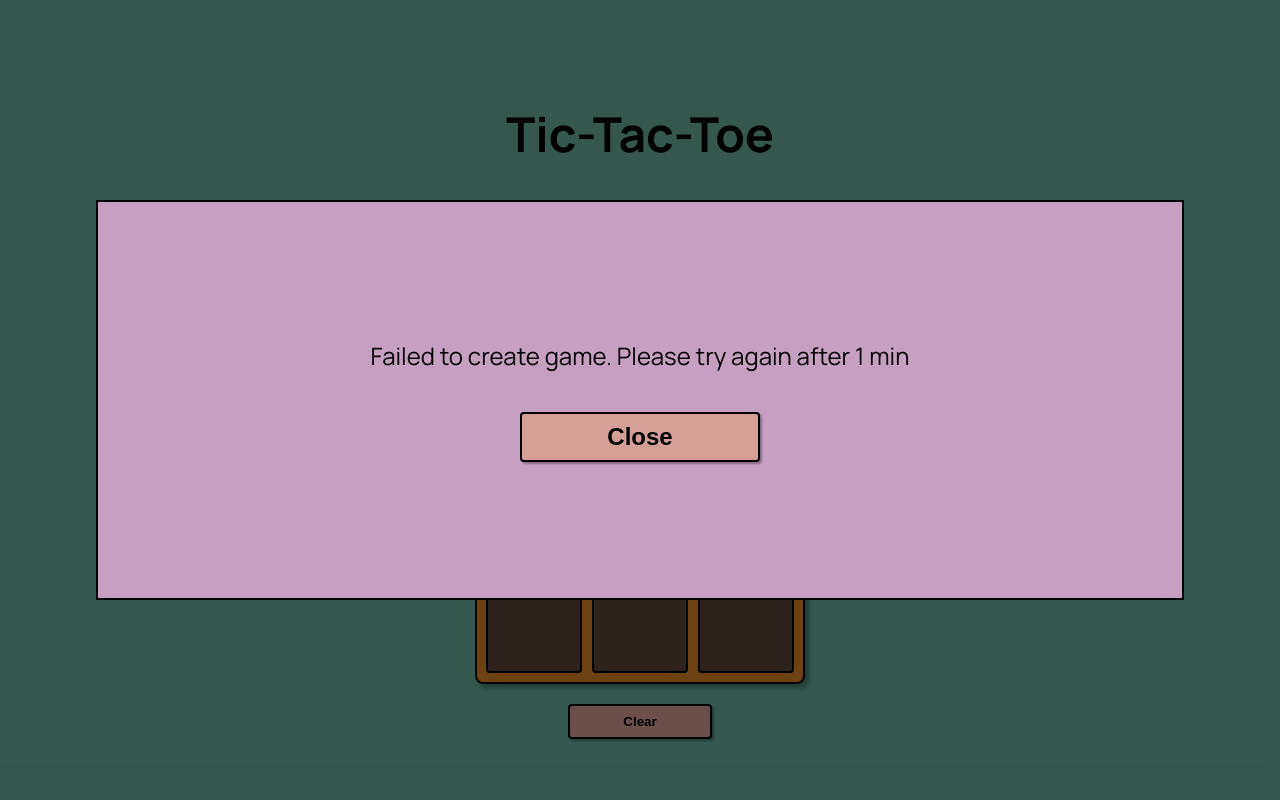
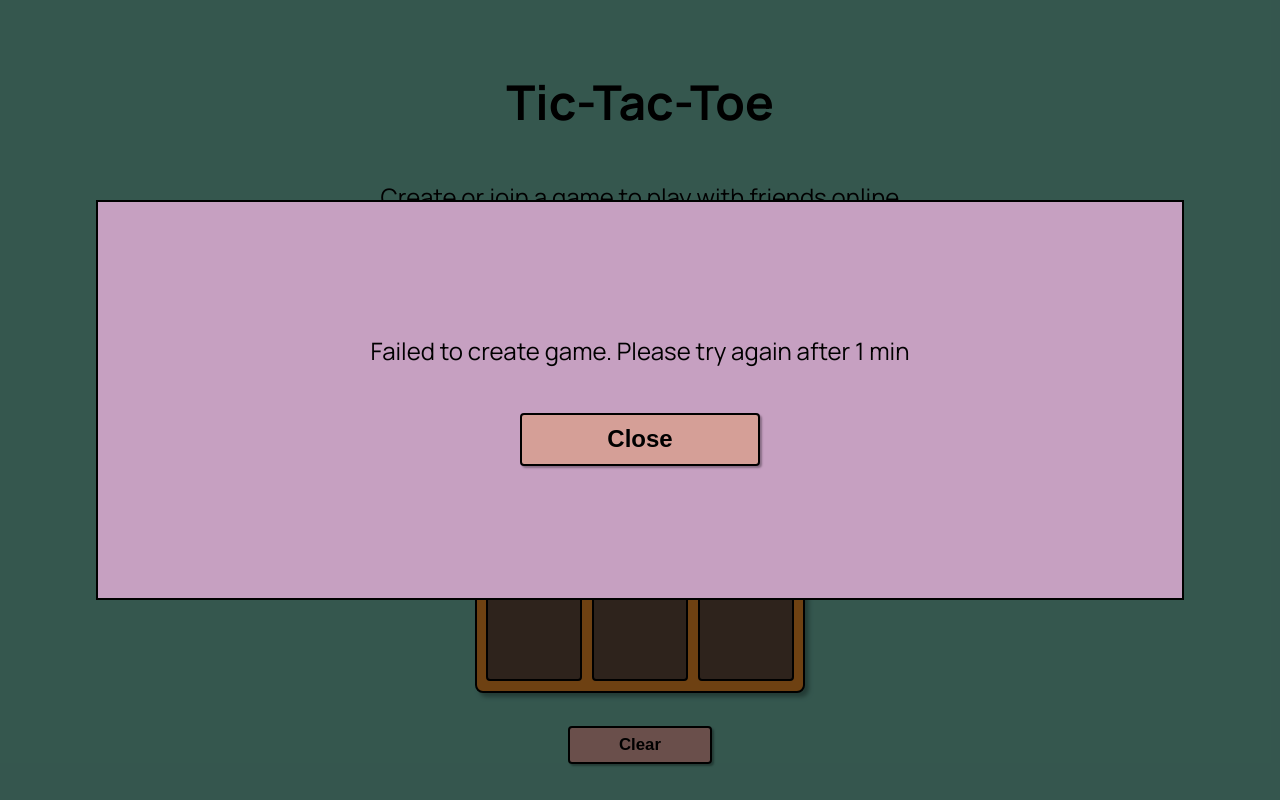
Before and after one commit to FireWindCyclone/Online-TTT, a website built with Vite: page frontend/index.html in a window 1280 px wide. Both pictures are taken after a click on the button "Create". Built offline with nearby package versions, Linux system fonts and the light colour scheme; no server answers.

Commit message:
feat(ui): better ui scaling

```diff
--- a/frontend/src/styles/base.css
+++ b/frontend/src/styles/base.css
@@ -29,15 +29,15 @@
 }
 
 body {
-	min-height: 100dvh;
+	min-height: 100svh;
 	gap: calc(var(--container-spacing));
 	font-family: "GameFont", fantasy;
 	background: var(--bg);
 }
 
 header {
-	gap: var(--container-spacing);
-	padding-top: calc(var(--container-spacing));
+	gap: calc(var(--container-spacing) * 0.7);
+	padding-top: calc(var(--container-spacing) * 0.5);
 	& > h1 {
 		font-size: var(--title-size);
 	}
@@ -66,7 +66,7 @@ dialog {
 
 dialog,
 form {
-	gap: calc(var(--container-spacing));
+	gap: calc(var(--container-spacing) * 0.7);
 }
 
 .game-status {
--- a/frontend/src/styles/board.css
+++ b/frontend/src/styles/board.css
@@ -1,5 +1,8 @@
 .player-type {
 	list-style: none;
+	& li {
+		font-size: calc(var(--title-size) * 0.4);
+	}
 	& li:first-child {
 		background: var(--color-x);
 	}
@@ -13,8 +16,9 @@
 	grid-template-columns: repeat(3, var(--cell-size));
 	grid-template-rows: repeat(3, var(--cell-size));
 	background: var(--board-bg);
-	gap: calc(var(--title-size) * 0.2);
-	padding: 9px;
+	--line-size: calc(var(--title-size) * 0.2);
+	gap: var(--line-size);
+	padding: var(--line-size);
 	border: 2.5px solid;
 	border-radius: 8px;
 	box-shadow: 4px 4px 4px color-mix(in oklab, var(--bg), black 24%);
--- a/frontend/src/styles/buttons.css
+++ b/frontend/src/styles/buttons.css
@@ -18,9 +18,11 @@ button {
 		border-color: black;
 	}
 }
+
 .btn {
 	width: calc(var(--title-size) * 3);
-	height: 35px;
+	height: calc(var(--title-size) * 0.8);
+	font-size: calc(var(--title-size) * 0.35);
 	cursor: pointer;
 	@media (hover: hover) {
 		&:hover {
@@ -50,13 +52,6 @@ button {
 	--btn-bg: var(--reset-bg);
 }
 
-.code-input,
-dialog .btn {
-	font-size: calc(var(--title-size) * 0.5);
-	width: calc(var(--title-size) * 5);
-	height: 50px;
-}
-
 .btn,
 .code-input,
 .player-type li {
@@ -65,3 +60,10 @@ dialog .btn {
 	border-radius: 4px;
 	box-shadow: 2px 2px 2px color-mix(in oklab, var(--bg), black 24%);
 }
+
+.code-input,
+dialog .btn {
+	font-size: calc(var(--title-size) * 0.5);
+	width: calc(var(--title-size) * 5);
+	height: calc(var(--title-size) * 1.1);
+}
--- a/frontend/src/styles/toasts.css
+++ b/frontend/src/styles/toasts.css
@@ -17,7 +17,7 @@
 	border-radius: 4px;
 	line-height: 1;
 	padding: 10px;
-	font-size: calc(var(--title-size) * 0.3);
+	font-size: calc(var(--title-size) * 0.4);
 	font-weight: bold;
 	text-align: center;
 	animation: toast-in 150ms ease;
--- a/frontend/src/styles/variables.css
+++ b/frontend/src/styles/variables.css
@@ -8,8 +8,8 @@
 	--join-bg: oklch(0.75 0.174 29.047);
 	--reset-bg: oklch(0.75 0.066 27.292);
 	--toast-bg: oklch(0.7 0.03 70.71);
-	--cell-size: 6rem;
-	--title-size: 3rem;
-	--container-spacing: 5vh;
-	--cell-content-size: 5rem;
+	--title-size: clamp(2rem, 14svh, 1.5rem + 3svh);
+	--container-spacing: clamp(2rem, 5svh + 2vw, 5rem);
+	--cell-size: calc(var(--title-size) * 2);
+	--cell-content-size: calc(var(--cell-size) * 0.9);
 }
```
